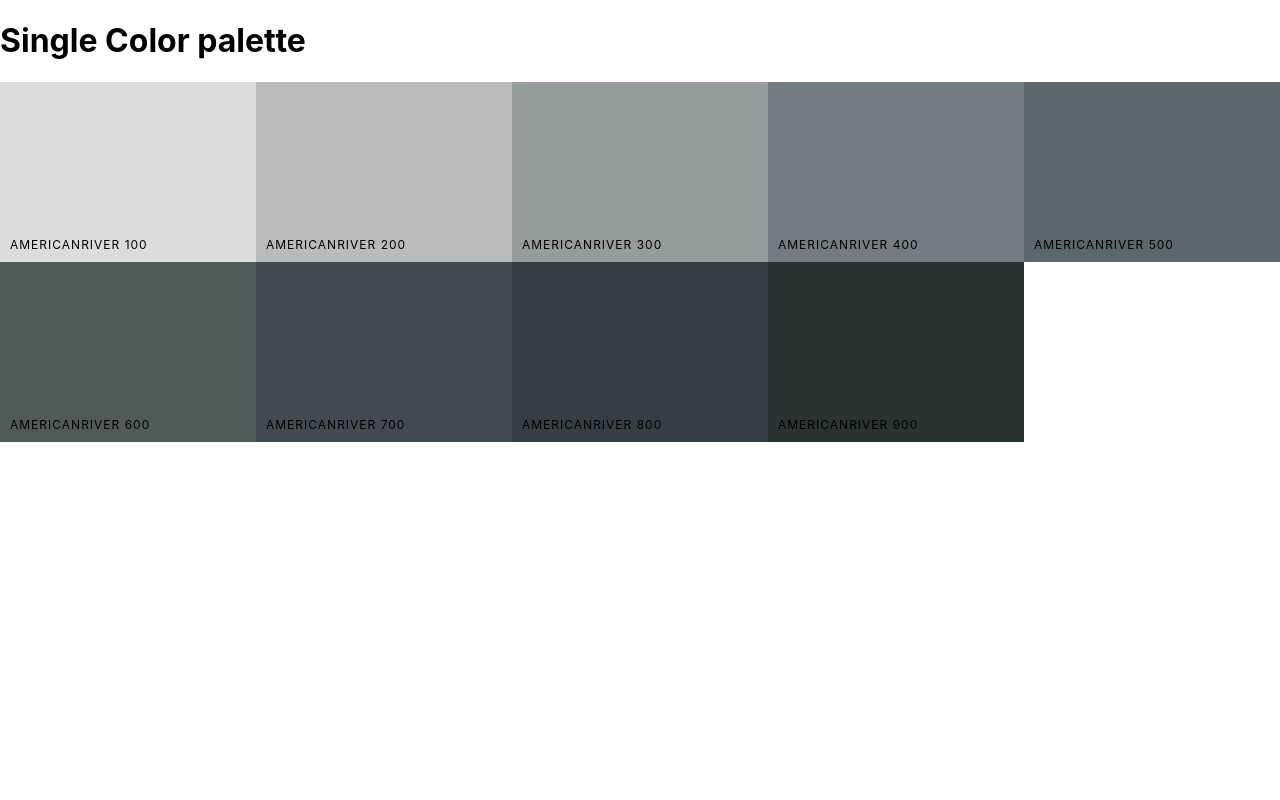
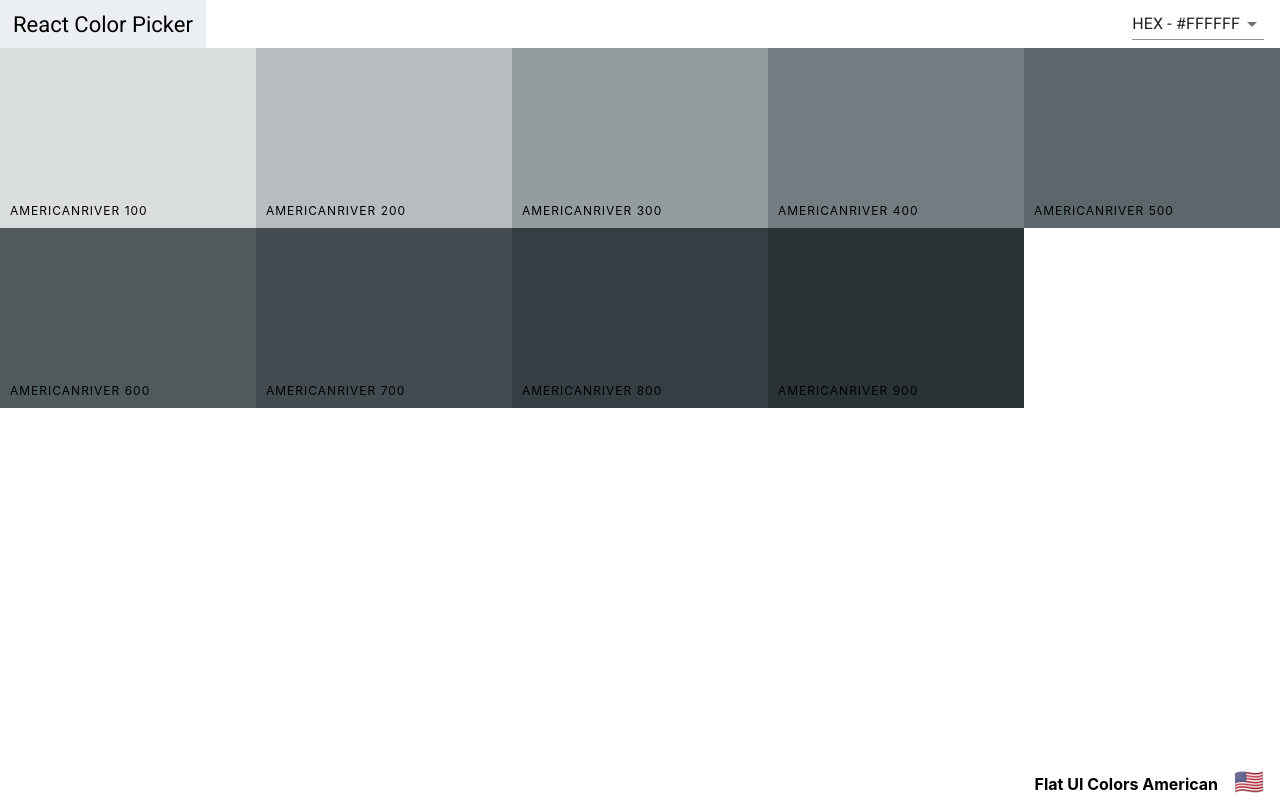
Before and after one commit to kxdang/react-milestone-palette-app, a React (Create React App) app: page /palette/flat-ui-colors-american/americanriver in a window 1280 px wide. Built offline with nearby package versions, Linux system fonts and the light colour scheme.

Commit message:
adding footer and navbar to SingleColorPalette

```diff
--- a/src/App.js
+++ b/src/App.js
@@ -14,7 +14,6 @@
     });
   }
   render() {
-    // console.log(seedColors);
     return (
       <Switch>
         <Route
--- a/src/Navbar.js
+++ b/src/Navbar.js
@@ -34,6 +34,8 @@
         <div className="logo">
           <Link to="/">React Color Picker</Link>
         </div>
+
+        {this.props.showSlider && (
           <div className="slider-container">
             <span>Level: {level}</span>
             <div className="slider">
@@ -46,15 +48,17 @@
               />
             </div>
           </div>
+        )}
+
         <div className="select-container">
           <Select onChange={this.handleFormatChange} value={format}>
             <MenuItem value="hex">HEX - #FFFFFF</MenuItem>
-            <MenuItem value="rgb">RGB - rgb(255,2555,255)</MenuItem>
+            <MenuItem value="rgb">RGB - rgb(255,255,255)</MenuItem>
             <MenuItem value="rgba">RGBA - rgba(255,255,255, 1.0)</MenuItem>
           </Select>
         </div>
         <Snackbar
-          anchorOrigin={{ vertical: "bottom", horizontal: "center" }}
+          anchorOrigin={{ vertical: "top", horizontal: "center" }}
           open={this.state.open}
           autoHideDuration={2000}
           message={
--- a/src/Palette.js
+++ b/src/Palette.js
@@ -1,6 +1,7 @@
 import React, { Component } from "react";
 import ColorBox from "./ColorBox";
 import Navbar from "./Navbar";
+import PaletteFooter from "./PaletteFooter";
 
 import "./Palette.css";
 
@@ -44,11 +45,10 @@
           level={level}
           changeLevel={this.changeLevel}
           handleChange={this.changeFormat}
+          showSlider
         />
         <div className="Palette-colors">{colorBoxes}</div>
-        <footer className="Palette-footer">
-          {paletteName} <span className="emoji">{emoji}</span>
-        </footer>
+        <PaletteFooter paletteName={paletteName} emoji={emoji} />
       </div>
     );
   }
--- /dev/null
+++ b/src/PaletteFooter.js
@@ -0,0 +1,12 @@
+import React from "react";
+
+function PaletteFooter(props) {
+  const { paletteName, emoji } = props;
+  return (
+    <footer className="Palette-footer">
+      {paletteName} <span className="emoji">{emoji}</span>
+    </footer>
+  );
+}
+
+export default PaletteFooter;
--- a/src/PaletteList.js
+++ b/src/PaletteList.js
@@ -1,6 +1,5 @@
 import React, { Component } from "react";
 import MiniPalette from "./MiniPalette";
-import { Link } from "react-router-dom";
 import { withStyles } from "@material-ui/styles";
 
 const styles = {
--- a/src/SingleColorPalette.js
+++ b/src/SingleColorPalette.js
@@ -1,10 +1,14 @@
 import React, { Component } from "react";
+import Navbar from "./Navbar";
+import PaletteFooter from "./PaletteFooter";
 import ColorBox from "./ColorBox";
 
 class SingleColorPalette extends Component {
   constructor(props) {
     super(props);
+    this.state = { format: "hex" };
     this._shades = this.gatherShades(this.props.palette, this.props.colorId);
+    this.changeFormat = this.changeFormat.bind(this);
   }
 
   gatherShades(palette, colorToFilterBy) {
@@ -21,19 +25,31 @@
     return shades.slice(1); //array of the color you filtered
   }
 
+  changeFormat(val) {
+    this.setState({ format: val });
+  }
+
   render() {
+    const { format } = this.state;
+    const { palette } = this.props;
     const colorBoxes = this._shades.map(color => (
       <ColorBox
-        key={color.id}
+        key={color.name}
         name={color.name}
-        background={color.hex}
+        background={color[format]}
         showLink={false}
       />
     ));
+
     return (
       <div className="Palette">
-        <h1>Single Color palette</h1>
+        <Navbar handleChange={this.changeFormat} showSlider={false} />
+
         <div className="Palette-colors">{colorBoxes}</div>
+        <PaletteFooter
+          paletteName={palette.paletteName}
+          emoji={palette.emoji}
+        />
       </div>
     );
   }
```
Lines whose indentation alone changed are shown as unchanged.
